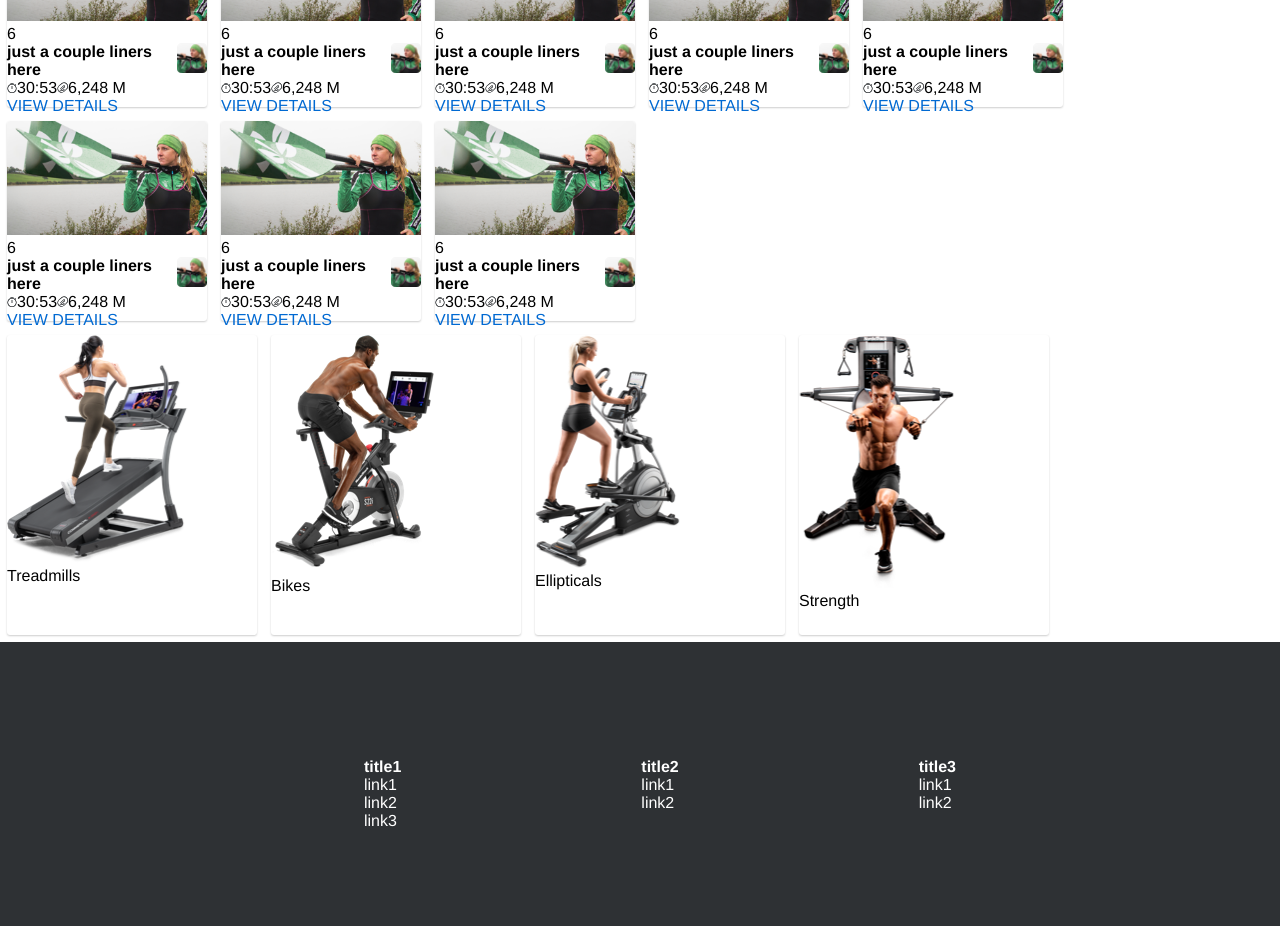
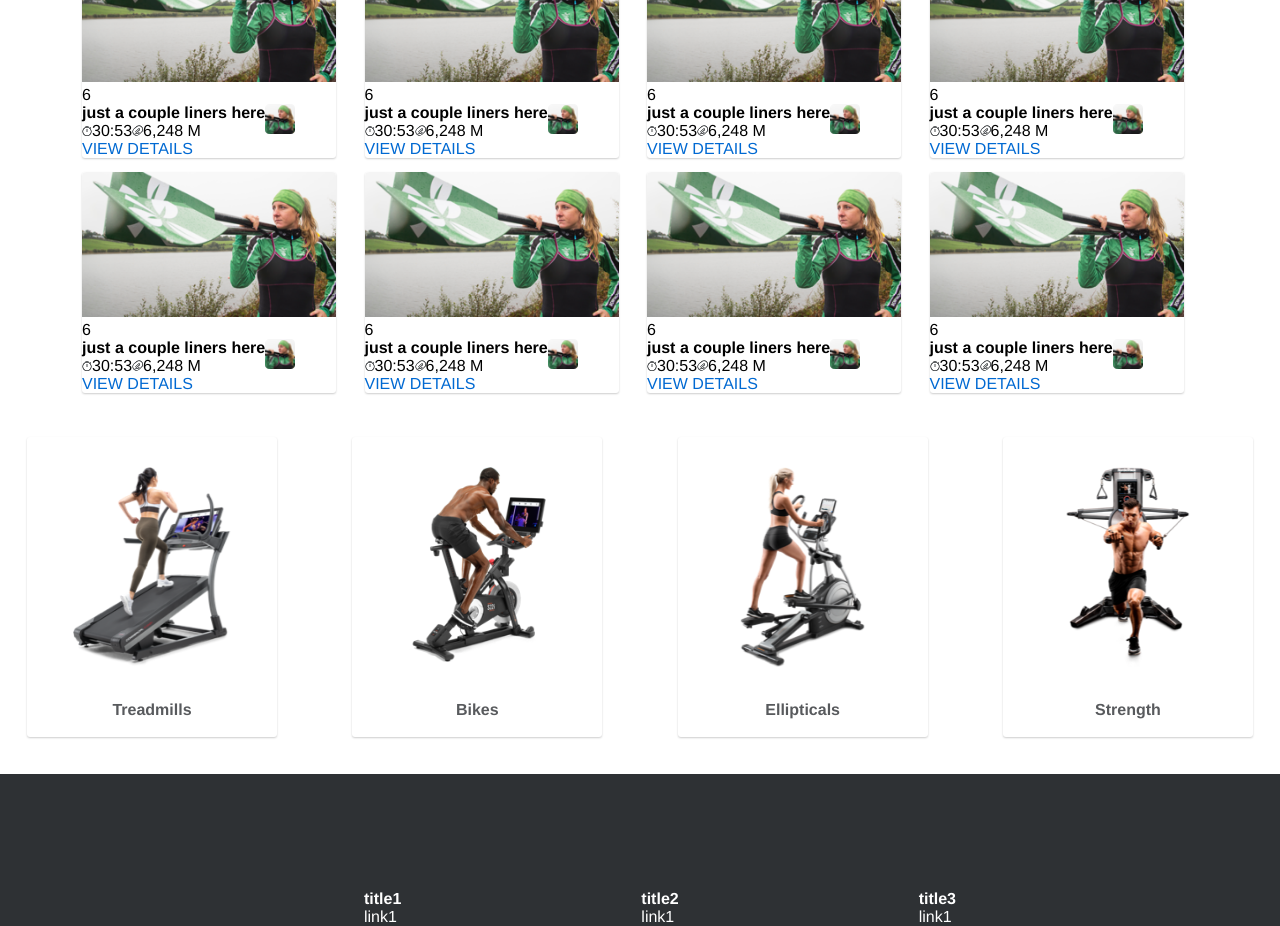
Before and after one commit to patientbongo/frontend-exam, a React (Create React App) app: page / in a window 1280 px wide. Shown: the part 1120-2046 px from the top of the page. Built offline with nearby package versions, Linux system fonts and the light colour scheme.

Commit message:
Set up DesktopLibrary and EquipmentPiece styling

```diff
--- a/src/components/DesktopLibrary/BlogPost.jsx
+++ b/src/components/DesktopLibrary/BlogPost.jsx
@@ -5,7 +5,8 @@ import { styles } from "./BlogPost.styles";
 
 export const BlogPost = (props) => {
   return (
-    <Card width={200} height={200}>
+    <span style={styles.parent}>
+      <Card width="90%" height="auto">
         <img style={styles.image} src={props.image} alt="mainImage" />
         <div style={styles.workouts}>{props.workouts.count}</div>
         <div style={styles.body}>
@@ -17,5 +18,6 @@ export const BlogPost = (props) => {
           <img style={styles.author} src={props.author} alt="author" />
         </div>
       </Card>
+    </span>
   );
 };
--- a/src/components/DesktopLibrary/BlogPost.styles.js
+++ b/src/components/DesktopLibrary/BlogPost.styles.js
@@ -1,6 +1,9 @@
 import { colors } from "../Shared/sharedStyles";
 
 export const styles = {
+  parent: {
+    flex: "0 1 calc(25%)",
+  },
   author: {
     width: "30px",
     height: "30px",
--- a/src/components/DesktopLibrary/DesktopLibrary.styles.js
+++ b/src/components/DesktopLibrary/DesktopLibrary.styles.js
@@ -2,5 +2,7 @@ export const styles = {
   parent: {
     display: "flex",
     flexWrap: "wrap",
+    // justifyContent: "center",
+    margin: "30px 75px",
   },
 };
--- a/src/components/EquipmentVisualSelection/EquipmentPiece.jsx
+++ b/src/components/EquipmentVisualSelection/EquipmentPiece.jsx
@@ -1,12 +1,16 @@
 import { Card } from "../Shared/Card";
 import React from "react";
-import { styles } from "./EquipmentVisualSelection.styles";
+import { styles } from "./EquipmentPiece.styles";
 
 export const EquipmentPiece = (props) => {
   return (
     <Card width={250} height={300}>
-      <img style={styles.image} src={props.image} alt="pic" />
-      <div style={styles.title}>{props.title}</div>
+      <span style={styles.container}>
+        <div style={styles.imageContainer}>
+          <img style={styles.image} src={props.image} alt="pic" />
+        </div>
+        <div style={styles.title}>{props.title}</div>
+      </span>
     </Card>
   );
 };
--- a/src/components/EquipmentVisualSelection/EquipmentPiece.styles.js
+++ b/src/components/EquipmentVisualSelection/EquipmentPiece.styles.js
@@ -1,3 +1,17 @@
+import { colors } from "../Shared/sharedStyles";
+
 export const styles = {
-  parent: {},
+  container: {
+    display: "flex",
+    flexDirection: "column",
+    alignItems: "center",
+  },
+  image: {
+    height: "200px",
+    padding: "30px",
+  },
+  title: {
+    fontWeight: 700,
+    color: colors.darkGreyTransparent,
+  },
 };
--- a/src/components/EquipmentVisualSelection/EquipmentVisualSelection.styles.js
+++ b/src/components/EquipmentVisualSelection/EquipmentVisualSelection.styles.js
@@ -1,5 +1,7 @@
 export const styles = {
   parent: {
     display: "flex",
+    justifyContent: "space-between",
+    margin: "30px 20px",
   },
 };
```
Lines whose indentation alone changed are shown as unchanged.
